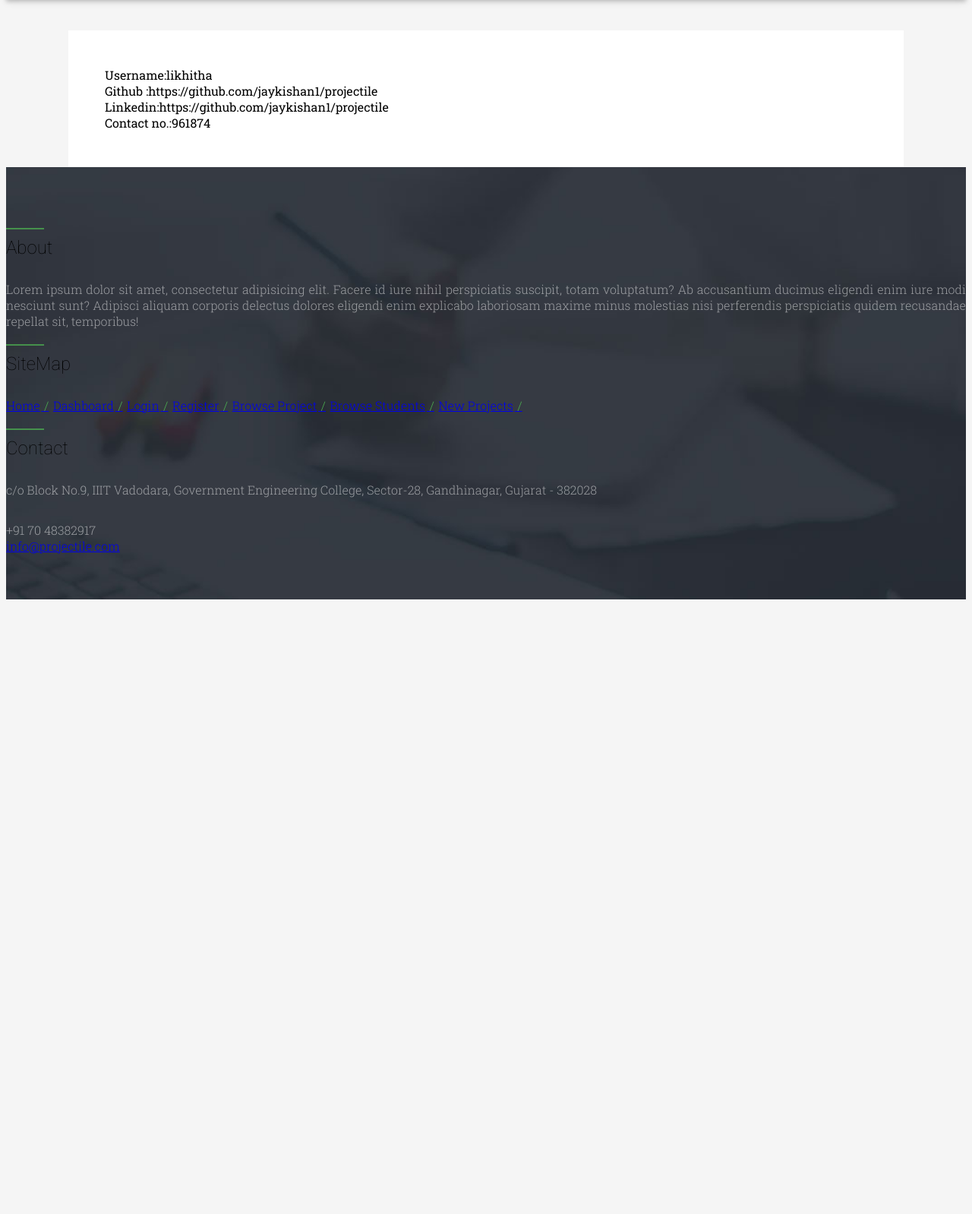
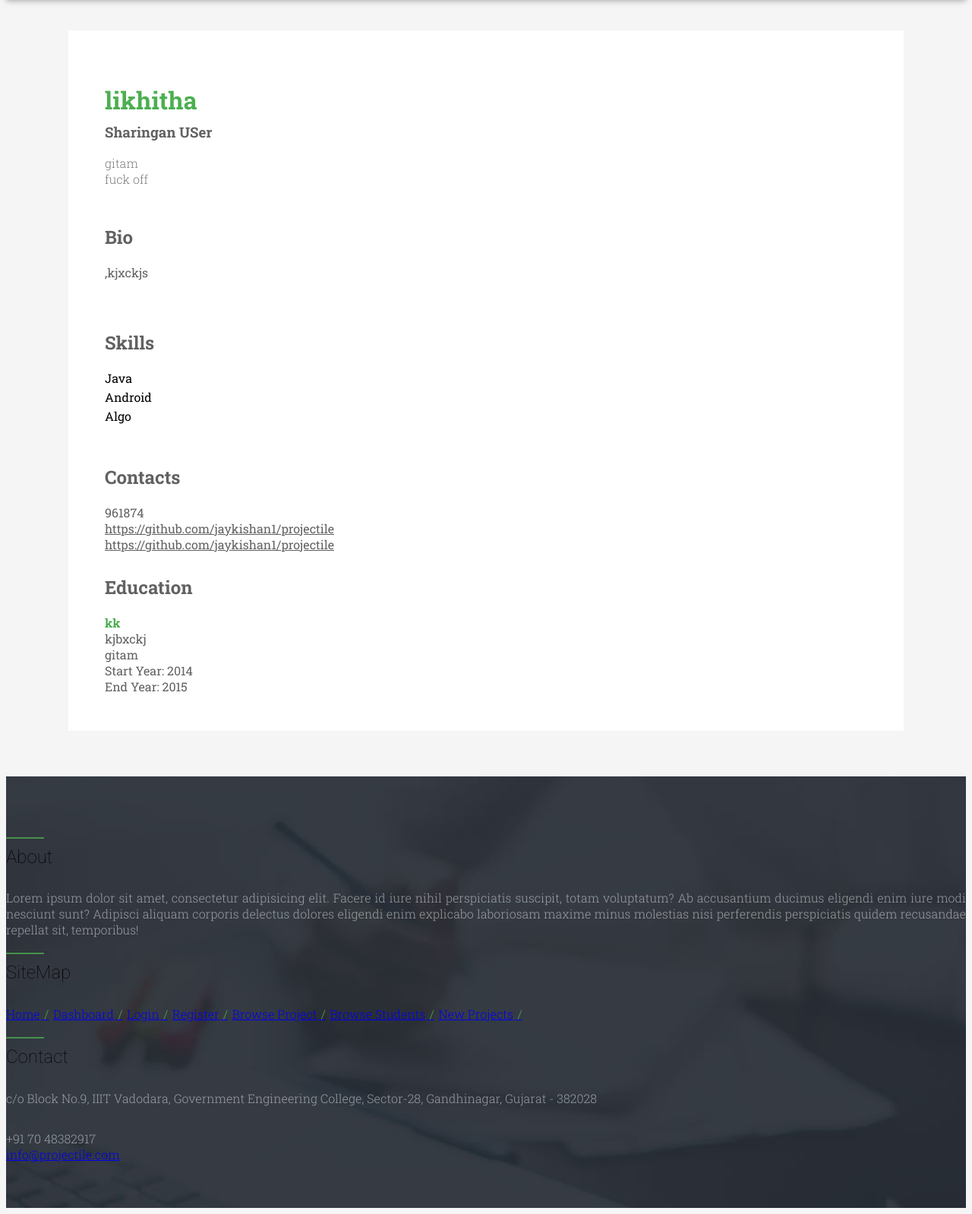
Before and after one commit to devists/projectile, a Django app: page /profile_detail/7/ in a window 1280 px wide. Shown: the part 262-1860 px from the top of the page at 76% size. Before the commit the page ends 1051 px from the top, so only its background shows below. Run offline with Django 3.2, Linux system fonts and the light colour scheme; data comes from the database, SQL or seed files in the repository; parts of the project's set-up code (start-up, migrations or seed data) failed here and were passed over; some libraries are stand-ins or nearby versions.

Commit message:
Added dynamic profile detail view page

```diff
--- a/mainapp/static/css/style.css
+++ b/mainapp/static/css/style.css
@@ -40,6 +40,18 @@ body > .grid {
 
 /*Helpers*/
 
+.m-t-0 {
+  margin-top: 0;
+}
+
+.m-b-0 {
+    margin-bottom: 0;
+}
+
+.m-b-05x {
+    margin-bottom: 0.5rem;
+}
+
 .h-vh {
     height: 100vh;
 }
@@ -62,6 +74,13 @@ body > .grid {
 
 .color-g125 {
     color: rgb(125, 125, 125) !important;
+}
+.color-g158 {
+    color: rgb(158, 158, 158) !important;
+}
+
+.color-g97 {
+    color: rgb(97, 97, 97) !important;
 }
 
 .fw-100 {
@@ -153,6 +172,9 @@ body > .grid {
     box-shadow: none !important;
     border-style: solid !important;
 }
+
+
+
 
 /*Semantic Rewrite*/
 
@@ -490,10 +512,11 @@ a.color-orange:hover {
     box-shadow: 0 1px 3px 0 rgb(76, 175, 80), 0 0 0 1px rgb(76, 175, 80);
 }
 
-.project-card .ui.label {
+.ui.label {
     margin-top: 0.25rem;
     margin-bottom: 0.25rem;
 }
+
 
 .project-card.ui.card .meta .meta-date {
     margin-right: 0.5rem;
@@ -627,3 +650,7 @@ footer.main-footer {
     background: #fff;
     padding: 2.5rem;
 }
+
+.contacts a:hover{
+    color: #333333 !important;
+}
--- a/templates/profile_detail.html
+++ b/templates/profile_detail.html
@@ -1,7 +1,62 @@
 {% extends "view_container.html" %}
 {% block details %}
-    Username:{{ profile.user.username }}<br>
+    {% comment %}Username:{{ profile.user.username }}<br>
     Github  :{{ profile.u_github }}<br>
     Linkedin:{{ profile.u_linkedin }}<br>
-    Contact no.:{{ profile.u_contact_no }}<br>
+    Contact no.:{{ profile.u_contact_no }}<br>{% endcomment %}
+    <div class="details-view">
+        <h1 class="name color-primary m-b-05x">{{ profile.user.username }}</h1>
+        <h3 class="profile-title color-grey m-t-0 color-g97">{{ profile.u_prof_title}}</h3>
+        <div class="meta fw-300">
+            {# Level#}
+            {% comment %}<div class="meta-level"><i class="battery low icon color-primary"></i>
+                <span class="color-g125"> Beginner</span>
+            </div>{% endcomment %}
+            {# Intitute#}
+            <div class="meta-category"><i class="student low icon color-primary"></i>
+                <span class="color-g125">{{ profile.u_current_college }}</span>
+            </div>
+            {# Location#}
+            <div class="meta-location"><i class="marker low icon color-primary"></i>
+                <span class="color-g125">{{ profile.u_location }}</span>
+            </div>
+        </div>
+        <div class="white-space space-sm"></div>
+        <div class="desc">
+            <h2 class="color-g97">Bio</h2>
+            <p class="color-g97">
+                {{ profile.u_bio }}
+            </p>
+        </div>
+        <div class="white-space space-sm"></div>
+        <div class="skills-tag">
+            <h2 class="color-g97">Skills</h2>
+            <div class="ui label">Java</div>
+            <div class="ui label">Android</div>
+            <div class="ui label">Algo</div>
+        </div>
+        <div class="white-space space-sm"></div>
+        <div class="contacts">
+            <h2 class="color-g97">Contacts</h2>
+            <div class="phone color-g97"><i class="call icon color-primary"></i>
+                {{ profile.u_contact_no }}
+            </div>
+            <div class="github"><i class="gitlab icon color-primary"></i>
+                <a href="{{ profile.u_github }}" class="color-g97">{{ profile.u_github }}</a>
+            </div>
+            <div class="linkedin">
+                <i class="linkedin icon color-primary"></i>
+                <a href="{{ profile.u_linkedin }}" class="color-g97">{{ profile.u_linkedin }}</a>
+            </div>
+        </div>
+        <div class="white-space space-sm"></div>
+        <div class="education color-g97">
+            <h2 class="m-t-0">Education</h2>
+            <h4 class="m-t-0 m-b-0 color-primary">{{ profile.u_current_qualification }}</h4>
+            <div>{{ profile.u_current_degree }}</div>
+            <div>{{ profile.u_current_college  }}</div>
+            <div>Start Year: {{ profile.u_education_start_year }}</div>
+            <div>End Year: {{ profile.u_education_end_year }}</div>
+        </div>
+    </div>
 {% endblock details %}
--- a/templates/view_container.html
+++ b/templates/view_container.html
@@ -8,4 +8,5 @@
             </div>
         </div>
     </div>
+    <div class="white-space space-md"></div>
 {% endblock content %}
```
